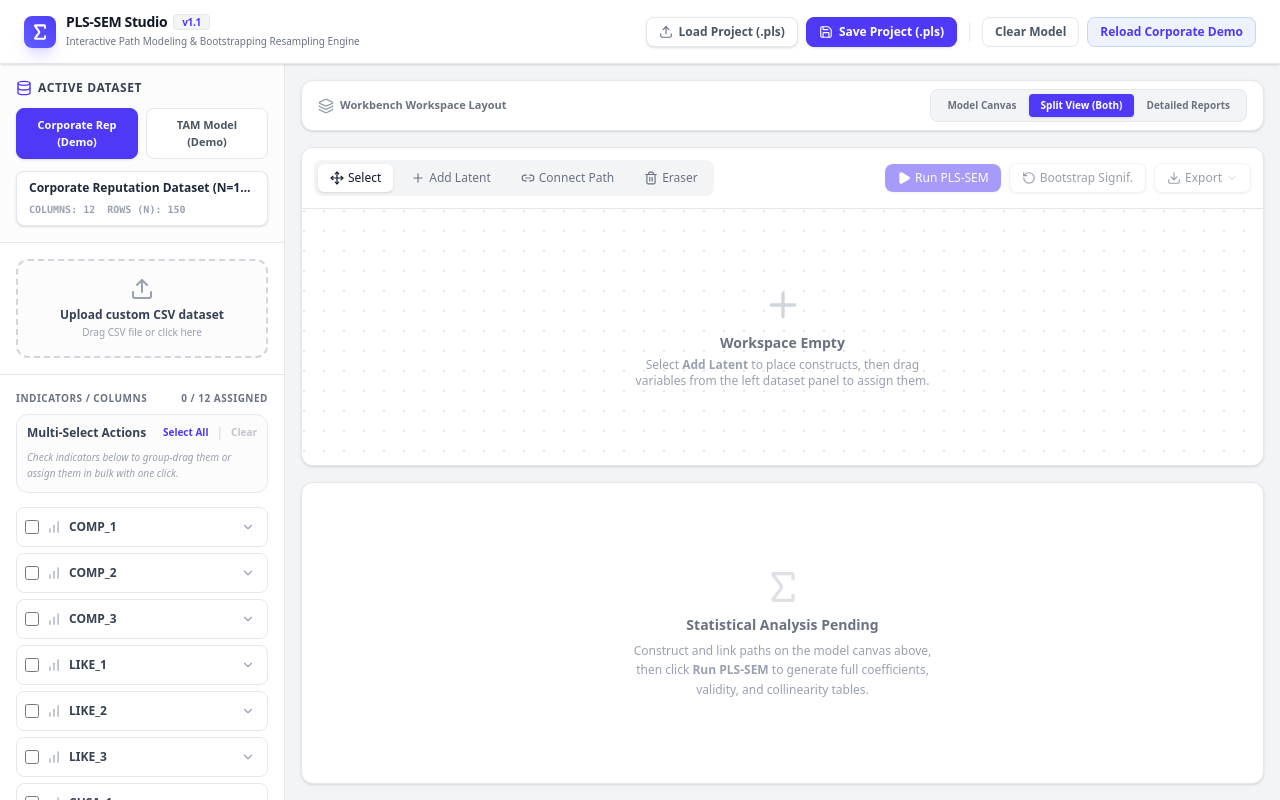
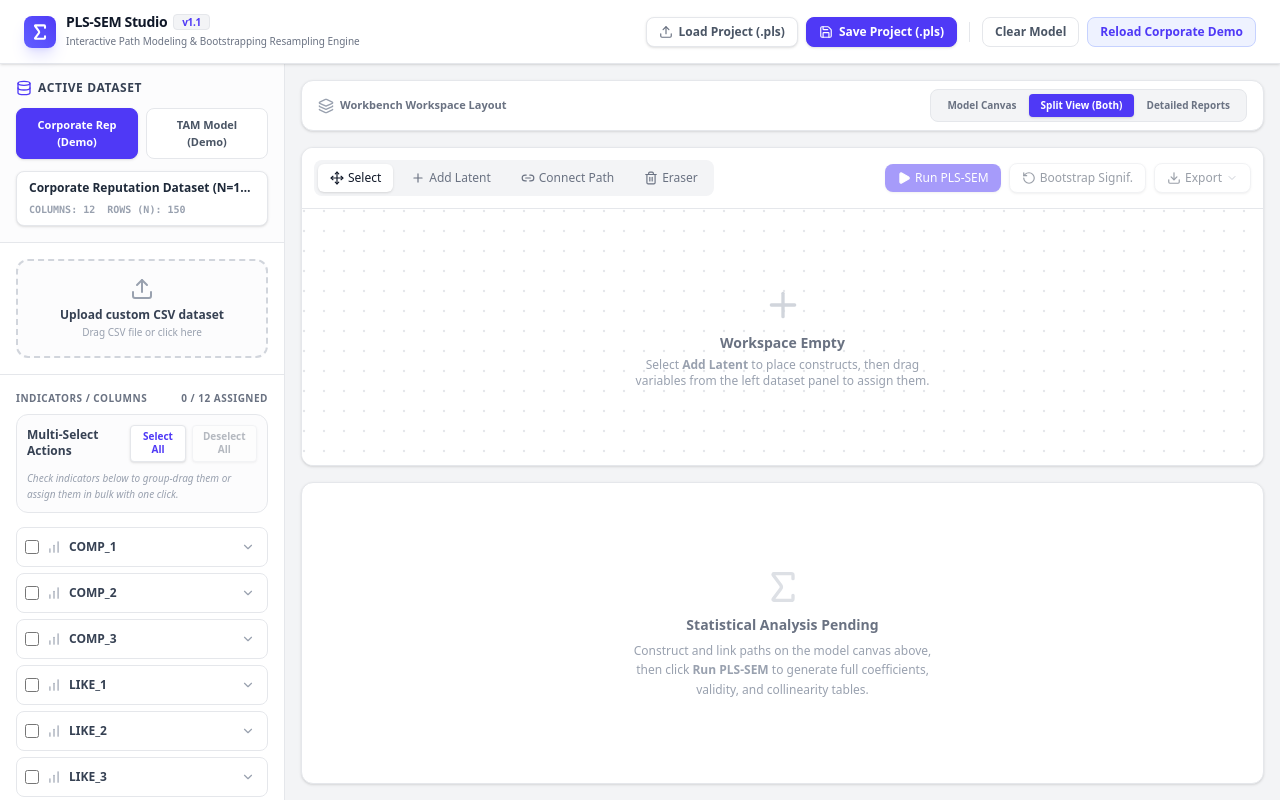
Before and after one commit to dhanukaprr/pls-sem-studio, a React (Vite) app: page / in a window 1280 px wide. Built offline with nearby package versions, Linux system fonts and the light colour scheme.

Commit message:
feat: enhance dataset multi-select UI controls
Update bulk action buttons with a cleaner design, including borders and background styling, and rename "Clear" to "Deselect All" for improved clarity.

```diff
--- a/src/components/DatasetPanel.tsx
+++ b/src/components/DatasetPanel.tsx
@@ -212,22 +212,21 @@ export default function DatasetPanel({
         <div className="bg-gray-50/50 rounded-xl border border-gray-200 p-2.5 mb-3.5 space-y-2 text-xs">
           <div className="flex items-center justify-between">
             <span className="font-bold text-gray-700">Multi-Select Actions</span>
-            <div className="flex gap-2">
+            <div className="flex gap-1.5">
               <button
                 type="button"
                 onClick={handleSelectAllIndicators}
-                className="text-[10px] text-indigo-600 hover:text-indigo-800 font-bold transition cursor-pointer"
+                className="px-2 py-1 bg-white hover:bg-gray-50 border border-gray-200 hover:border-gray-300 rounded text-[10px] text-indigo-600 font-bold transition cursor-pointer shadow-sm"
               >
                 Select All
               </button>
-              <span className="text-gray-300">|</span>
               <button
                 type="button"
                 onClick={handleDeselectAllIndicators}
                 disabled={selectedIndicators.length === 0}
-                className="text-[10px] text-gray-500 hover:text-gray-700 font-bold transition disabled:opacity-40 cursor-pointer"
+                className="px-2 py-1 bg-white hover:bg-gray-50 border border-gray-200 hover:border-gray-300 rounded text-[10px] text-gray-600 hover:text-gray-800 font-bold transition disabled:opacity-40 disabled:pointer-events-none cursor-pointer shadow-sm"
               >
-                Clear
+                Deselect All
               </button>
             </div>
           </div>
@@ -278,11 +277,16 @@ export default function DatasetPanel({
               e.dataTransfer.effectAllowed = 'copy';
             };
 
+            const handleDragEnd = () => {
+              setSelectedIndicators([]);
+            };
+
             return (
               <div
                 key={col}
                 draggable={true}
                 onDragStart={handleDragStart}
+                onDragEnd={handleDragEnd}
                 className={`border rounded-lg p-2 bg-white transition group cursor-grab active:cursor-grabbing hover:shadow-sm ${
                   isSelected
                     ? 'border-indigo-300 bg-indigo-50/10'
```
